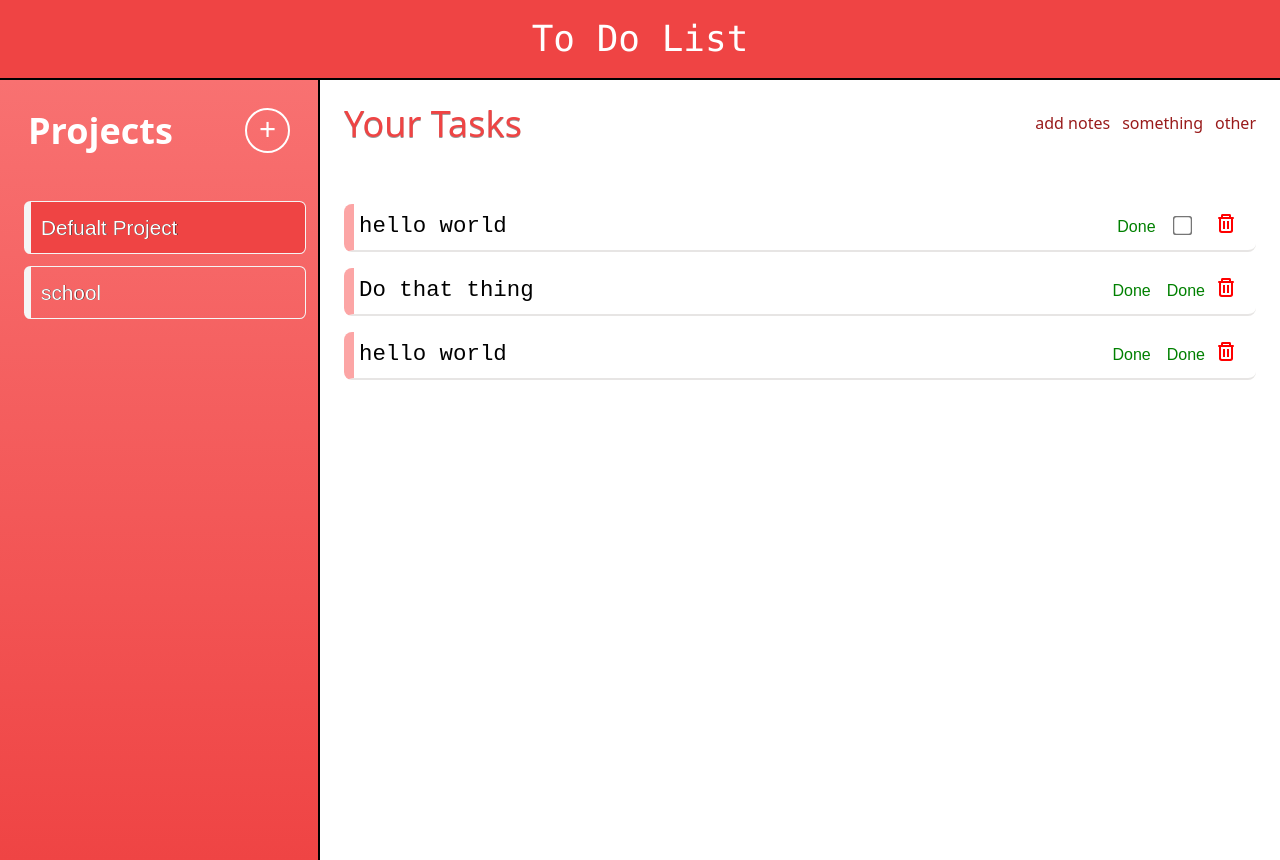
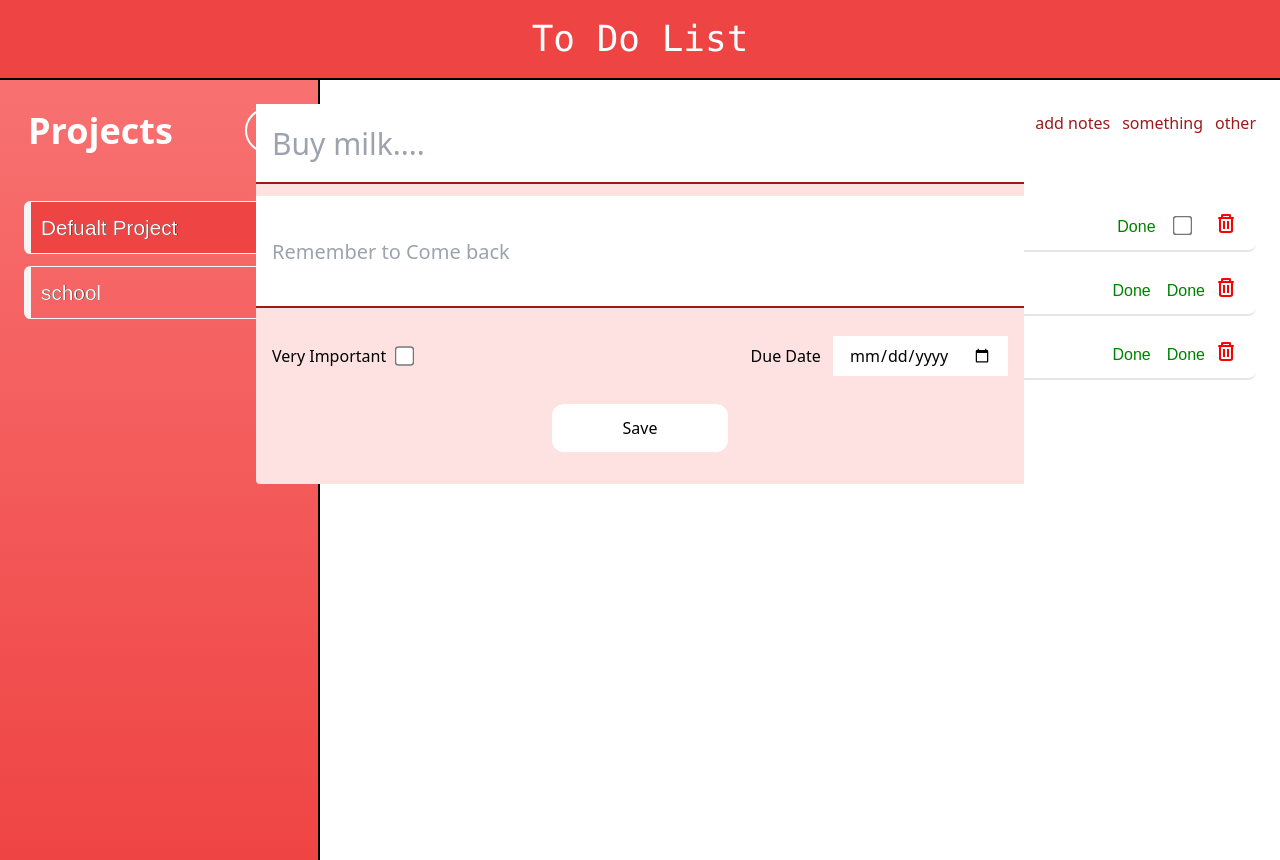
Before and after one commit to Mokhtar25/ToDoList, a website built with webpack: page src/index.html in a window 1280 px wide. Built offline with nearby package versions, Linux system fonts and the light colour scheme.

Commit message:
styling note dialog

```diff
--- a/src/dom.js
+++ b/src/dom.js
@@ -106,13 +106,14 @@ export default function DomHandel() {
     save_btn.addEventListener("click", () => {
       dialog.close();
 
-      console.dir(current_project);
+      console.dir(range);
       current_project.list.addItem(
         title.value,
         note.value,
         date.value,
         range.value,
       );
+
       displayMain(current_project.list);
     });
   }
--- a/src/index.html
+++ b/src/index.html
@@ -118,26 +118,52 @@
           </div>
         </section>
         <dialog
+          open
           id="noted"
-          class="add_note_dialog h-44 w-[60%] min-w-[200px] flex-col gap-3 bg-red-100 open:flex"
+          class="add_note_dialog w-[60%] min-w-[200px] flex-col justify-center gap-3 rounded-l bg-red-100 pb-8 open:flex"
         >
           <input
-            class="title"
+            class="title h-20 border-b-2 border-b-red-800 p-4 text-3xl outline-[0]"
             type="text"
             name="name"
-            placeholder="To do"
+            placeholder="Buy milk...."
+            value=""
+            required
+          />
+          <input
+            class="note felx h-28 border-b-2 border-b-red-800 p-4 text-xl outline-[0]"
+            type="text"
+            name="note"
+            placeholder="Remember to Come back"
             value=""
           />
-          <input
-            class="note"
-            type="text"
-            name="note"
-            placeholder="notes"
-            value=""
-          />
-          <input class="date" type="date" name="date" value="" />
-          <input class="range" type="range" name="important" value="" />
-          <button class="submit_note">Save!</button>
+          <div class="flex items-center justify-between gap-3 p-4">
+            <span class="flex gap-3">
+              <label for="check">Very Important</label>
+              <input
+                class="range cursor-pointer accent-red-800"
+                id="check"
+                type="checkbox"
+                name="important"
+                value=""
+            /></span>
+
+            <span>
+              <label for="date" class="p-2">Due Date</label>
+              <input
+                class="date h-10 cursor-pointer p-4"
+                type="date"
+                id="date"
+                name="date"
+                value=""
+            /></span>
+          </div>
+
+          <button
+            class="submit_note ml-auto mr-auto h-12 w-44 rounded-xl bg-white hover:bg-red-200 active:bg-white"
+          >
+            Save
+          </button>
         </dialog>
       </main>
     </div>
```
Also changed, not shown: src/style/output.css.
